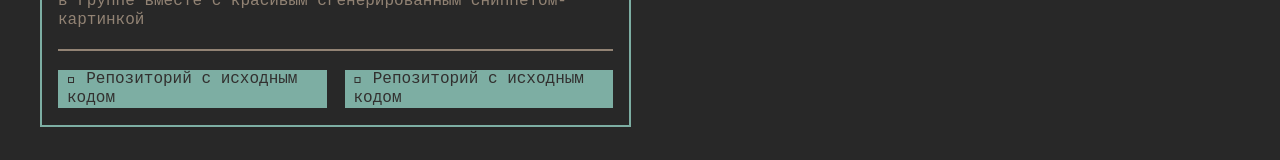
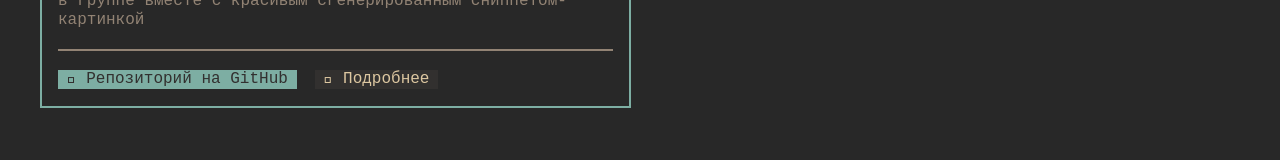
Before and after one commit to vertexofvortex/vertexofvortex.github.io, a React (Vite) app: page / in a window 1280 px wide. Shown: the part 1734-1894 px from the top of the page. Built offline with nearby package versions, Linux system fonts and the light colour scheme.

Commit message:
✨ "Detailed" button added to a project card

```diff
--- a/public/content/projects.json
+++ b/public/content/projects.json
@@ -7,12 +7,7 @@
       {
         "type": "external",
         "url": "https://github.com/vertexofvortex/vk-rss-bot",
-        "children": "\udb80\udea2 Репозиторий с исходным кодом"
-      },
-      {
-        "type": "internal",
-        "url": "/projects/vk-rss-bot",
-        "children": "\udb80\udea2 Репозиторий с исходным кодом"
+        "children": "\udb80\udea2 Репозиторий на GitHub"
       }
     ],
 
--- a/src/components/ProjectCard/ProjectCard.tsx
+++ b/src/components/ProjectCard/ProjectCard.tsx
@@ -31,6 +31,9 @@ export function ProjectCard(project: IProject) {
                   {button.children}
                 </Link>
               )}
+              <Link to={`/projects/${project.slugId}`} className="button-link">
+                {`\udb84\udc02`} Подробнее
+              </Link>
             </>
           ))}
       </div>
```
